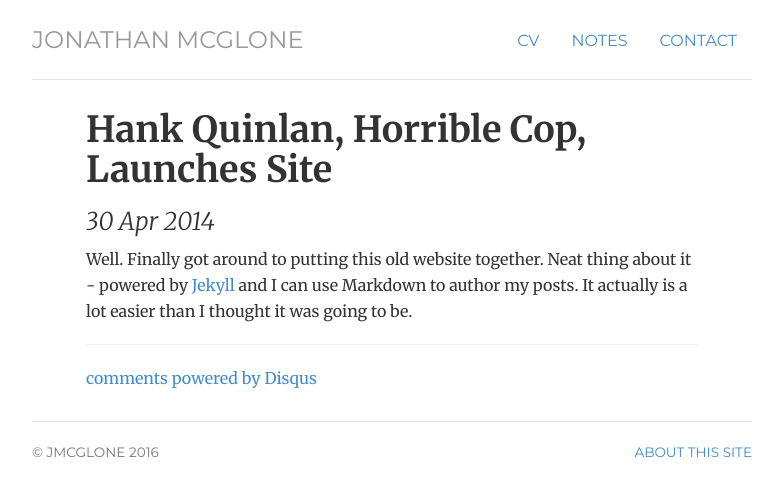
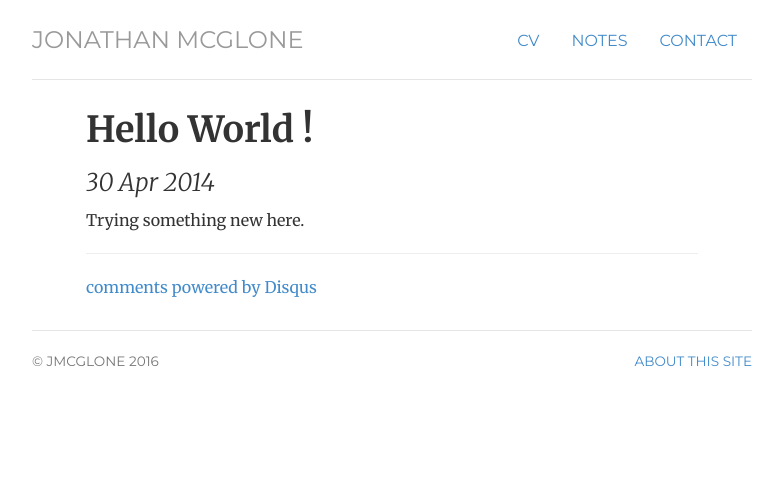
Before and after one commit to muktoshuvro/muktoshuvro.github.io, a Jekyll site: the page built from _posts/2014-04-30-hank-quinlan-site-launched.md, in a window 1280 px wide. Shown: the top 496 px of the page, without its empty margins (248-1031 px from the left). Built offline with Jekyll 4.4.1, drawn with Linux system fonts in a browser that asks for light colours; comment, search, counter and statistics services are not loaded.

Commit message:
new update

```diff
--- a/_posts/2014-04-30-hank-quinlan-site-launched.md
+++ b/_posts/2014-04-30-hank-quinlan-site-launched.md
@@ -1,7 +1,7 @@
 ---
 layout: post
-title: "Hank Quinlan, Horrible Cop, Launches Site"
+title: "Hello World !"
 date: 2014-04-30
 ---
 
-Well. Finally got around to putting this old website together. Neat thing about it - powered by [Jekyll](http://jekyllrb.com) and I can use Markdown to author my posts. It actually is a lot easier than I thought it was going to be.
+Trying something new here.
--- a/cv/index.html
+++ b/cv/index.html
@@ -6,7 +6,7 @@ cv: active
 projects: passive
 notes: passive
 contact: passive
-description: Current CV for Jonathan McGlone, a Librarian, Front-End Developer, Digital Publisher, Project Manager, Music Enthusiast, and Web Noodler living and working in Michigan.
+description: Current CV for Sabbir Ahmad is a Berlin based Software Developer and Tech Enthusiast living and working in Berlin, Germany.
 ---
 <div class="cv">
 	<a href="/files/Lebenslauf_English.pdf" class="btn btn-default pull-right" title="Download CV as PDF">Download CV</a>
```
Also changed, not shown: contact/index.html (+7 -10 lines).
